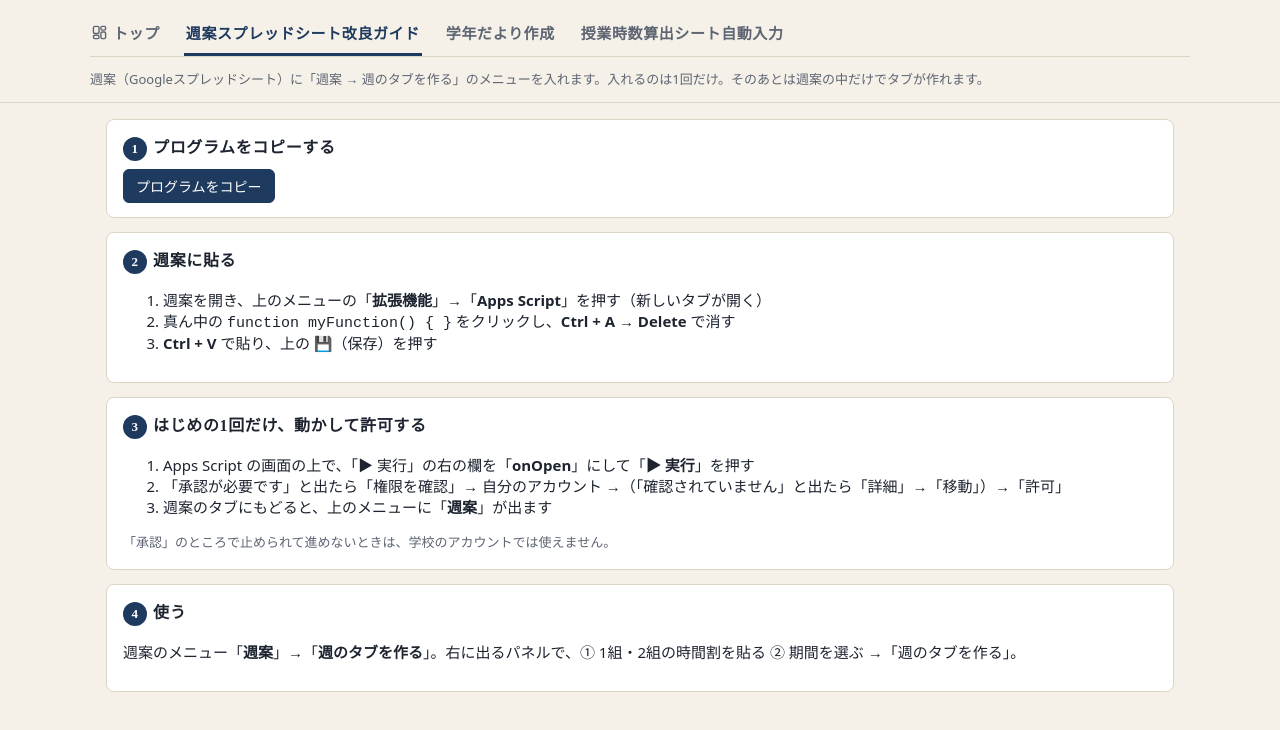
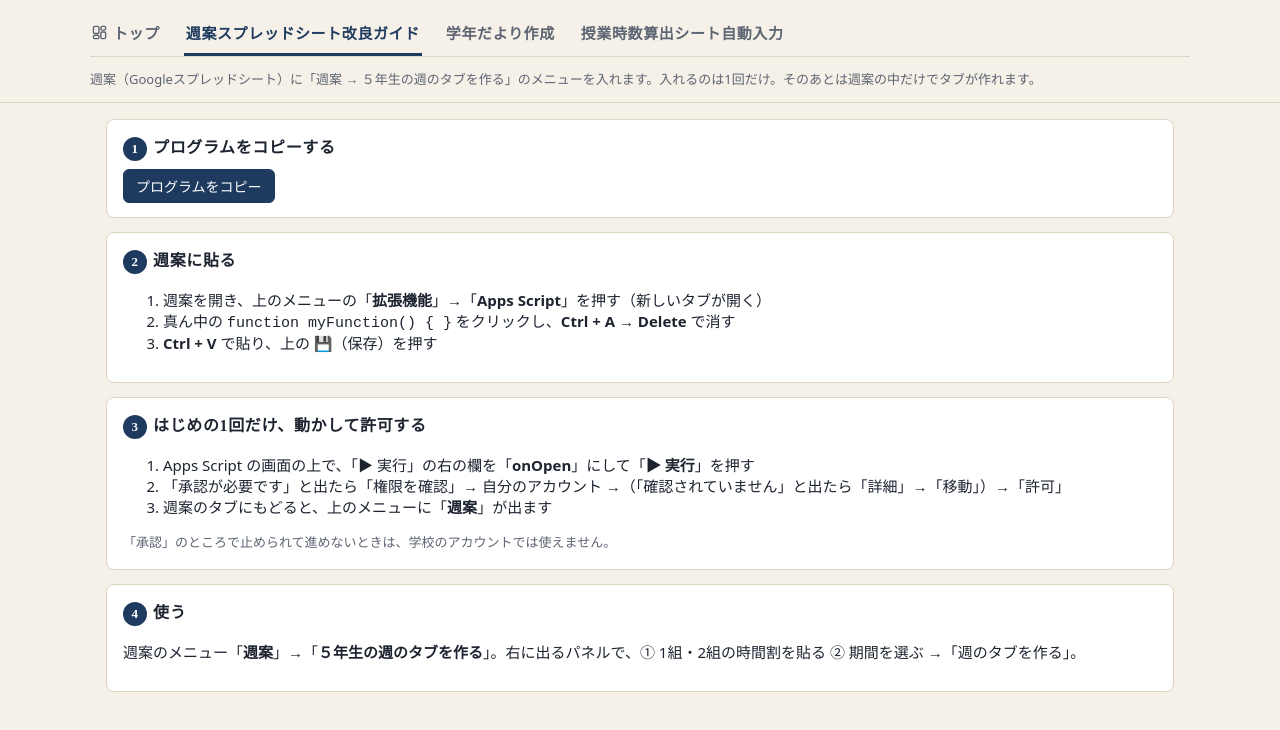
Before and after one commit to sportfcshimamoto-svg/gakunen-dayori, a plain HTML site: page oshigoto/menu.html in a window 1280 px wide. Shown: the part 50-780 px from the top of the page. Drawn offline with Linux system fonts and the light colour scheme.

Commit message:
週案メニュー：名前を「５年生の週のタブを作る」に。算数の下のマスを黄色にして「分割」
Co-Authored-By: Claude Opus 5.5 <noreply@anthropic.com>

```diff
--- a/oshigoto/menu.html
+++ b/oshigoto/menu.html
@@ -16,7 +16,7 @@
     <span class="brand">カスタネット</span>
   </div>
   <nav class="pages"><a class="home" href="./"><svg class="ico" viewBox="0 0 16 16" aria-hidden="true"><rect x="1.5" y="1.5" width="6" height="7.5" rx="1.6"/><rect x="9.5" y="1.5" width="5" height="4" rx="1.4"/><rect x="9.5" y="7.5" width="5" height="7" rx="1.4"/><rect x="1.5" y="11" width="6" height="3.5" rx="1.4"/></svg>トップ</a><a class="on" href="menu.html">週案スプレッドシート改良ガイド</a><a href="dayori.html">学年だより作成</a><a href="jisu.html">授業時数算出シート自動入力</a></nav>
-  <p class="lead">週案（Googleスプレッドシート）に「週案 → 週のタブを作る」のメニューを入れます。入れるのは1回だけ。そのあとは週案の中だけでタブが作れます。</p>
+  <p class="lead">週案（Googleスプレッドシート）に「週案 → ５年生の週のタブを作る」のメニューを入れます。入れるのは1回だけ。そのあとは週案の中だけでタブが作れます。</p>
 </header>
 <main>
   <section class="step">
@@ -42,7 +42,7 @@
   </section>
   <section class="step">
     <h2><span class="num">4</span>使う</h2>
-    <p>週案のメニュー「<b>週案</b>」→「<b>週のタブを作る</b>」。右に出るパネルで、① 1組・2組の時間割を貼る ② 期間を選ぶ →「週のタブを作る」。</p>
+    <p>週案のメニュー「<b>週案</b>」→「<b>５年生の週のタブを作る</b>」。右に出るパネルで、① 1組・2組の時間割を貼る ② 期間を選ぶ →「週のタブを作る」。</p>
   </section>
 </main>
 <script src="menu.js"></script>
```
Also changed, not shown: oshigoto/shuan-menu.gs.txt.
